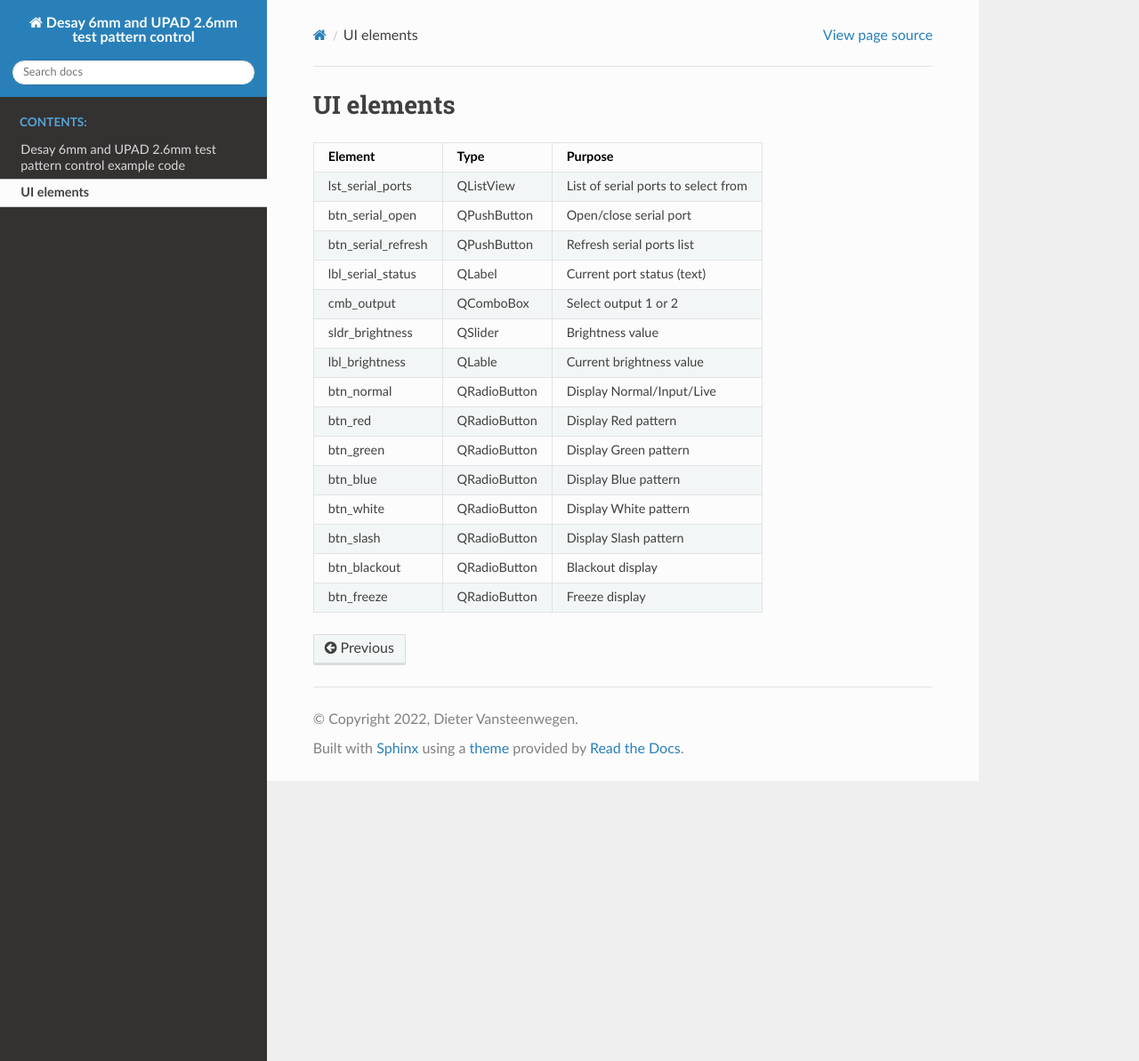
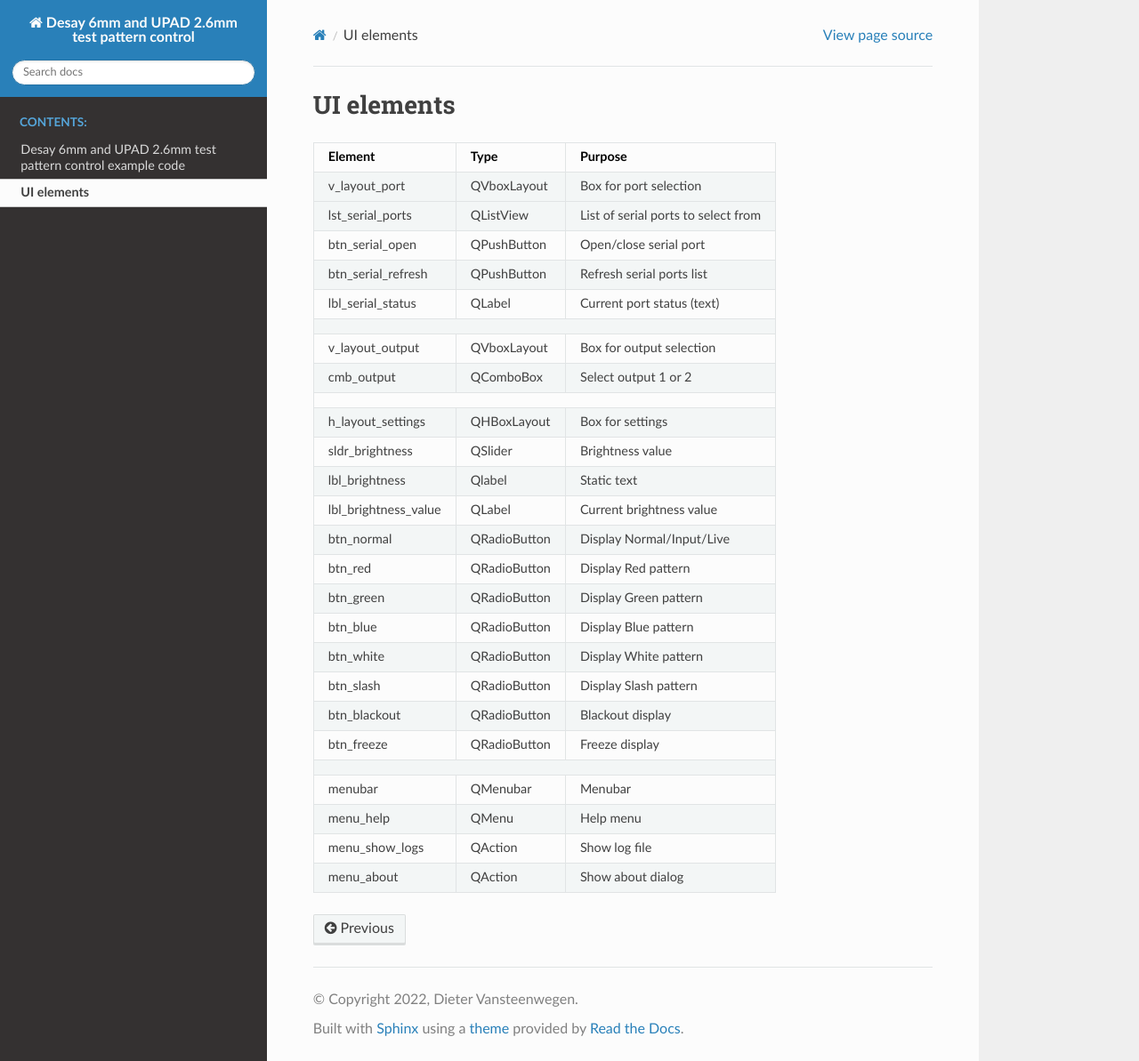
Before and after one commit to dietervansteenwegen/Novastar_MCTRL300_basic_controller, a Sphinx documentation site: the page built from docs/source/ui_objects.rst, in a window 1280 px wide and 1193 px high. Shown: the whole window at 89% size. Built offline with Sphinx 7.4.7 and the Read the Docs theme 2.0.0, drawn with Linux system fonts in a browser that asks for light colours.

Commit message:
Second version of UI design

```diff
--- a/docs/source/ui_objects.rst
+++ b/docs/source/ui_objects.rst
@@ -5,6 +5,8 @@ UI elements
 +-----------------------------------+------------------------------------+------------------------------------+
 |Element                            |Type                                |Purpose                             |
 +===================================+====================================+====================================+
++v_layout_port                      +QVboxLayout                         +Box for port selection              +
++-----------------------------------+------------------------------------+------------------------------------+
 |lst_serial_ports                   |QListView                           |List of serial ports to select from |
 +-----------------------------------+------------------------------------+------------------------------------+
 |btn_serial_open                    |QPushButton                         |Open/close serial port              |
@@ -13,11 +15,21 @@ UI elements
 +-----------------------------------+------------------------------------+------------------------------------+
 |lbl_serial_status                  |QLabel                              |Current port status (text)          |
 +-----------------------------------+------------------------------------+------------------------------------+
+|                                                                                                             |
++-----------------------------------+------------------------------------+------------------------------------+
+|v_layout_output                    |QVboxLayout                         |Box for output selection            |
++-----------------------------------+------------------------------------+------------------------------------+
 |cmb_output                         |QComboBox                           |Select output 1 or 2                |
++-----------------------------------+------------------------------------+------------------------------------+
+|                                                                                                             |
++-----------------------------------+------------------------------------+------------------------------------+
+|h_layout_settings                  |QHBoxLayout                         |Box for settings                    |
 +-----------------------------------+------------------------------------+------------------------------------+
 |sldr_brightness                    |QSlider                             |Brightness value                    |
 +-----------------------------------+------------------------------------+------------------------------------+
-|lbl_brightness                     |QLable                              |Current brightness value            |
+|lbl_brightness                     |Qlabel                              |Static text                         |
++-----------------------------------+------------------------------------+------------------------------------+
+|lbl_brightness_value               |QLabel                              |Current brightness value            |
 +-----------------------------------+------------------------------------+------------------------------------+
 |btn_normal                         |QRadioButton                        |Display Normal/Input/Live           |
 +-----------------------------------+------------------------------------+------------------------------------+
@@ -35,3 +47,13 @@ UI elements
 +-----------------------------------+------------------------------------+------------------------------------+
 |btn_freeze                         |QRadioButton                        |Freeze display                      |
 +-----------------------------------+------------------------------------+------------------------------------+
+|                                                                                                             |
++-----------------------------------+------------------------------------+------------------------------------+
+|menubar                            |QMenubar                            |Menubar                             |
++-----------------------------------+------------------------------------+------------------------------------+
+|menu_help                          |QMenu                               |Help menu                           |
++-----------------------------------+------------------------------------+------------------------------------+
+|menu_show_logs                     |QAction                             |Show log file                       |
++-----------------------------------+------------------------------------+------------------------------------+
+|menu_about                         |QAction                             |Show about dialog                   |
++-----------------------------------+------------------------------------+------------------------------------+
```
Also changed, not shown: 2 other files.
